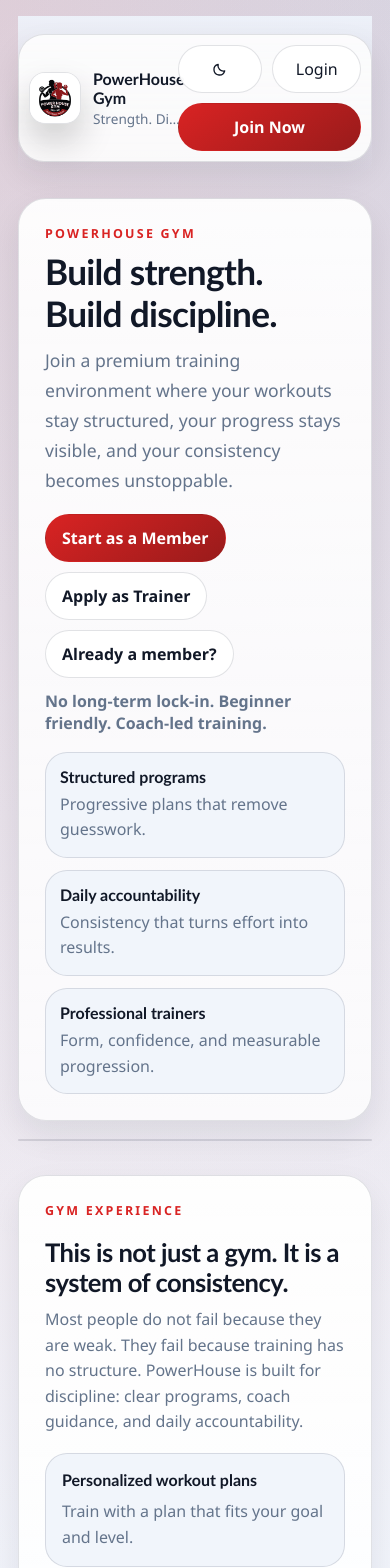
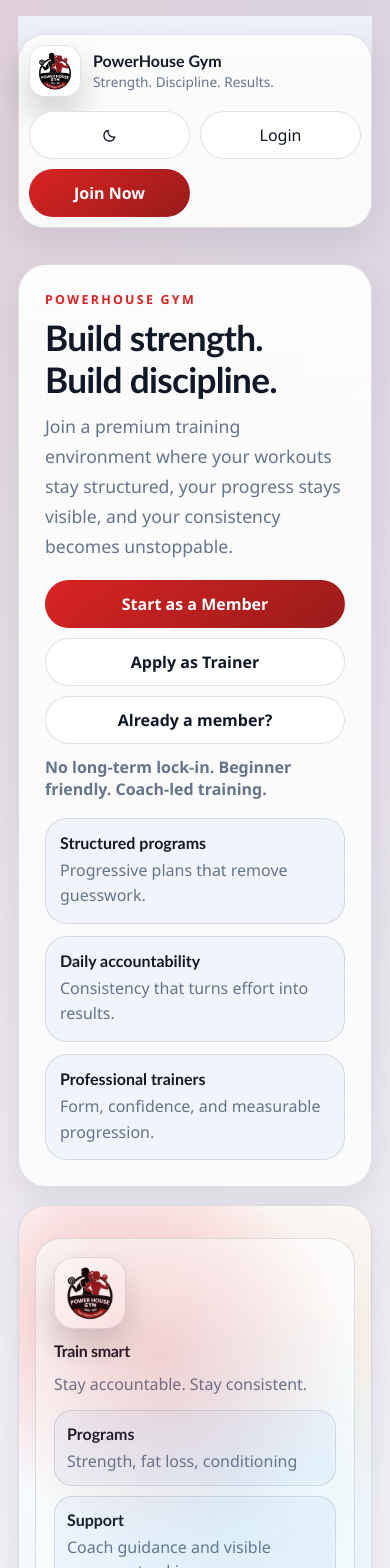
Before and after one commit to beyonder07/pwapowerhouse, a Next.js app: page / in a window 390 px wide. Shown: the top 1568 px of the page. Built offline with nearby package versions, Linux system fonts and the light colour scheme.

Commit message:
Fix PWA connectivity banner and improve responsive layouts

```diff
--- a/public/sw.js
+++ b/public/sw.js
@@ -1,4 +1,4 @@
-const VERSION = 'powerhouse-v2';
+const VERSION = 'powerhouse-v3';
 const STATIC_CACHE = `${VERSION}-static`;
 const RUNTIME_CACHE = `${VERSION}-runtime`;
 const OFFLINE_URL = '/offline';
--- a/src/app/globals.css
+++ b/src/app/globals.css
@@ -56,6 +56,7 @@
   font-family: var(--font-body);
   color: var(--text);
   overflow-x: hidden;
+  min-width: 320px;
   background:
     radial-gradient(circle at top left, rgba(220, 38, 38, 0.16), transparent 26%),
     radial-gradient(circle at top right, rgba(56, 189, 248, 0.12), transparent 20%),
@@ -720,6 +721,7 @@
   align-items: center;
   justify-content: space-between;
   gap: 14px;
+  flex-wrap: wrap;
   border: 1px solid var(--border);
   border-radius: 999px;
   padding: 10px 12px;
@@ -779,6 +781,7 @@
   align-items: center;
   color: var(--text-muted);
   font-weight: 700;
+  min-width: 0;
 }
 
 .landing-links a {
@@ -805,6 +808,7 @@
   display: inline-flex;
   align-items: center;
   justify-content: center;
+  max-width: 100%;
   min-height: 48px;
   padding: 12px 16px;
   border-radius: 999px;
@@ -896,6 +900,7 @@
 
 .landing-hero-visual {
   position: relative;
+  min-height: 540px;
   border: 1px solid var(--border);
   border-radius: 28px;
   overflow: hidden;
@@ -1283,19 +1288,19 @@
 
 .pwa-status-stack {
   position: fixed;
-  left: 20px;
   right: 20px;
   bottom: 20px;
   z-index: 45;
   display: grid;
   gap: 10px;
+  width: min(480px, calc(100vw - 40px));
   pointer-events: none;
 }
 
 .pwa-status-card {
   display: flex;
   justify-content: space-between;
-  align-items: center;
+  align-items: flex-start;
   gap: 16px;
   padding: 14px 16px;
   border-radius: 22px;
@@ -1531,6 +1536,7 @@
   justify-content: flex-end;
   gap: 10px;
   align-items: center;
+  min-width: 0;
 }
 
 .header-role-chip {
@@ -1642,6 +1648,43 @@
   .owner-card-grid {
     grid-template-columns: repeat(2, minmax(0, 1fr));
   }
+
+  .landing-nav-inner {
+    border-radius: 28px;
+    padding: 12px;
+  }
+
+  .landing-brand {
+    flex: 1 1 240px;
+  }
+
+  .landing-actions {
+    margin-left: auto;
+  }
+
+  .landing-links {
+    order: 3;
+    width: 100%;
+    overflow-x: auto;
+    padding-bottom: 2px;
+    scrollbar-width: none;
+  }
+
+  .landing-links::-webkit-scrollbar {
+    display: none;
+  }
+
+  .landing-hero {
+    grid-template-columns: 1fr;
+  }
+
+  .landing-hero-visual {
+    min-height: 420px;
+  }
+
+  .landing-grid.four {
+    grid-template-columns: repeat(2, minmax(0, 1fr));
+  }
 }
 
 @media (max-width: 960px) {
@@ -1655,6 +1698,10 @@
 
   .app-header {
     padding: 22px 20px 12px;
+  }
+
+  .header-actions .ghost-button {
+    display: none;
   }
 
   .page-scroll-area {
@@ -1677,10 +1724,6 @@
     grid-template-columns: 1fr;
   }
 
-  .landing-hero {
-    grid-template-columns: 1fr;
-  }
-
   .landing-grid.three,
   .landing-grid.four,
   .landing-bullets {
@@ -1692,7 +1735,8 @@
   }
 
   .landing-actions {
-    justify-content: flex-end;
+    justify-content: flex-start;
+    width: 100%;
   }
 }
 
@@ -1710,15 +1754,29 @@
     padding: 10px;
   }
 
+  .landing-brand {
+    width: 100%;
+  }
+
+  .landing-brand-text span {
+    white-space: normal;
+  }
+
   .landing-actions {
     width: 100%;
     justify-content: stretch;
+    display: grid;
+    grid-template-columns: repeat(2, minmax(0, 1fr));
   }
 
   .landing-actions .ghost-button,
   .landing-actions .landing-primary,
   .landing-actions .theme-toggle {
-    flex: 1 1 0;
+    width: 100%;
+  }
+
+  .landing-cta > * {
+    flex: 1 1 100%;
   }
 
   .login-hero,
@@ -1746,6 +1804,19 @@
     min-height: 54px;
     padding: 10px 4px;
     font-size: 0.88rem;
+  }
+
+  .landing-hero-visual {
+    min-height: auto;
+    padding-top: 16px;
+  }
+
+  .hero-card {
+    position: relative;
+    left: auto;
+    right: auto;
+    bottom: auto;
+    margin: 16px;
   }
 
   .data-table {
@@ -1789,6 +1860,7 @@
     left: 8px;
     right: 8px;
     bottom: calc(8px + env(safe-area-inset-bottom, 0px));
+    width: auto;
   }
 
   .pwa-status-card {
--- a/src/components/chrome.tsx
+++ b/src/components/chrome.tsx
@@ -105,6 +105,7 @@
       alt="PowerHouse Gym logo"
       width={72}
       height={72}
+      sizes="(max-width: 520px) 44px, (max-width: 960px) 56px, 72px"
       onError={() => setFailed(true)}
       unoptimized
     />
--- a/src/components/pwa-provider.tsx
+++ b/src/components/pwa-provider.tsx
@@ -1,6 +1,6 @@
 'use client';
 
-import { createContext, useContext, useEffect, useMemo, useRef, useState, type ReactNode } from 'react';
+import { createContext, useCallback, useContext, useEffect, useMemo, useRef, useState, type ReactNode } from 'react';
 
 type BeforeInstallPromptEvent = Event & {
   prompt: () => Promise<void>;
@@ -68,16 +68,54 @@
 }
 
 export function PwaProvider({ children }: { children: ReactNode }) {
-  const [isOffline, setIsOffline] = useState(() => (typeof navigator !== 'undefined' ? !navigator.onLine : false));
+  const [isOffline, setIsOffline] = useState(false);
   const [canInstall, setCanInstall] = useState(false);
   const [isInstalled, setIsInstalled] = useState(() => isStandaloneDisplay());
   const [updateAvailable, setUpdateAvailable] = useState(false);
   const deferredPromptRef = useRef<BeforeInstallPromptEvent | null>(null);
   const registrationRef = useRef<ServiceWorkerRegistration | null>(null);
+  const probeRef = useRef<AbortController | null>(null);
+
+  const checkConnectivity = useCallback(async () => {
+    if (typeof window === 'undefined') {
+      return;
+    }
+
+    probeRef.current?.abort();
+    const controller = new AbortController();
+    probeRef.current = controller;
+
+    if (navigator.onLine) {
+      setIsOffline(false);
+      return;
+    }
+
+    try {
+      const timeout = window.setTimeout(() => controller.abort(), 3500);
+      const response = await fetch(`/api/health?ts=${Date.now()}`, {
+        method: 'GET',
+        cache: 'no-store',
+        headers: { 'cache-control': 'no-store' },
+        signal: controller.signal
+      });
+      window.clearTimeout(timeout);
+      setIsOffline(!response.ok);
+    } catch {
+      setIsOffline(true);
+    }
+  }, []);
 
   useEffect(() => {
-    const handleOnline = () => setIsOffline(false);
-    const handleOffline = () => setIsOffline(true);
+    const initialProbe = window.setTimeout(() => {
+      void checkConnectivity();
+    }, 0);
+
+    const handleOnline = () => {
+      void checkConnectivity();
+    };
+    const handleOffline = () => {
+      void checkConnectivity();
+    };
     const handleInstalled = () => {
       deferredPromptRef.current = null;
       setCanInstall(false);
@@ -88,19 +126,28 @@
       deferredPromptRef.current = event as BeforeInstallPromptEvent;
       setCanInstall(true);
     };
+    const handleVisibilityChange = () => {
+      if (document.visibilityState === 'visible') {
+        void checkConnectivity();
+      }
+    };
 
     window.addEventListener('online', handleOnline);
     window.addEventListener('offline', handleOffline);
     window.addEventListener('appinstalled', handleInstalled);
     window.addEventListener('beforeinstallprompt', handleBeforeInstallPrompt);
+    document.addEventListener('visibilitychange', handleVisibilityChange);
 
     return () => {
+      window.clearTimeout(initialProbe);
+      probeRef.current?.abort();
       window.removeEventListener('online', handleOnline);
       window.removeEventListener('offline', handleOffline);
       window.removeEventListener('appinstalled', handleInstalled);
       window.removeEventListener('beforeinstallprompt', handleBeforeInstallPrompt);
+      document.removeEventListener('visibilitychange', handleVisibilityChange);
     };
-  }, []);
+  }, [checkConnectivity]);
 
   useEffect(() => {
     if (typeof window === 'undefined' || !('serviceWorker' in navigator)) {
```
